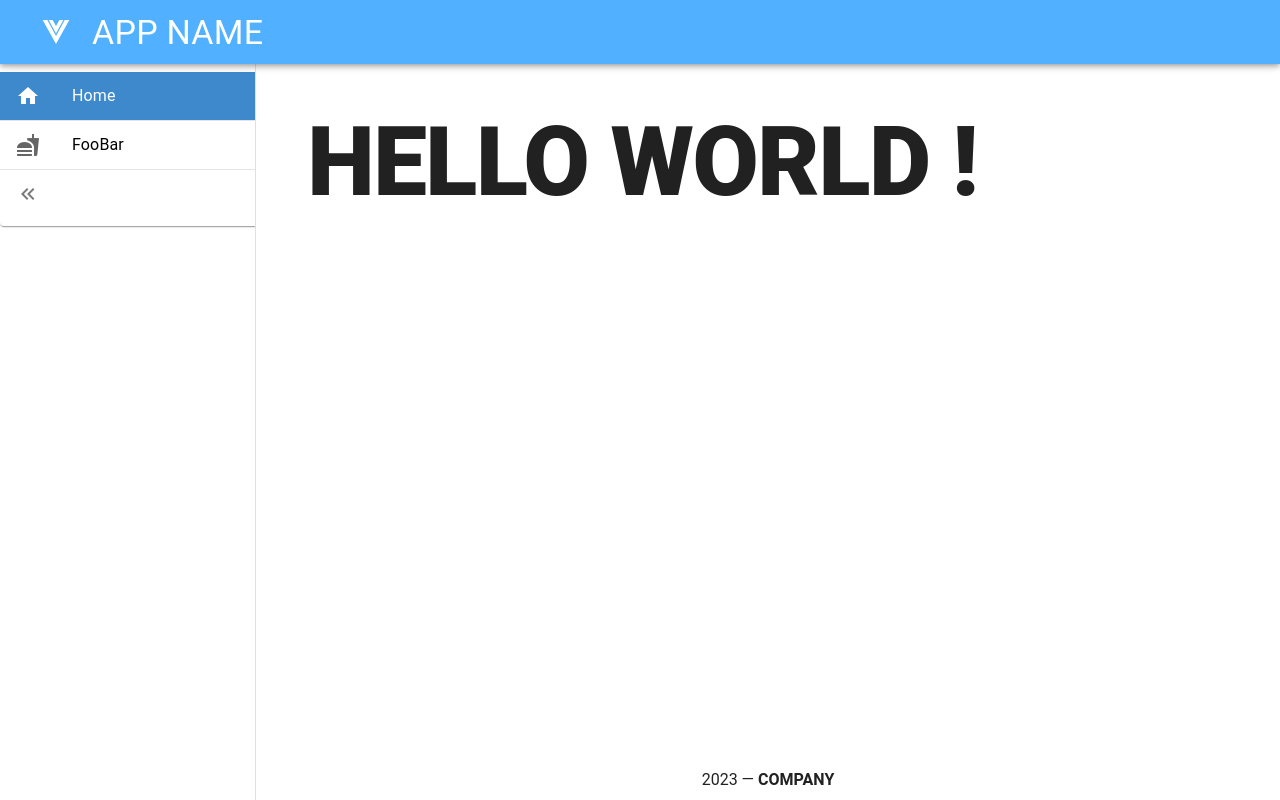
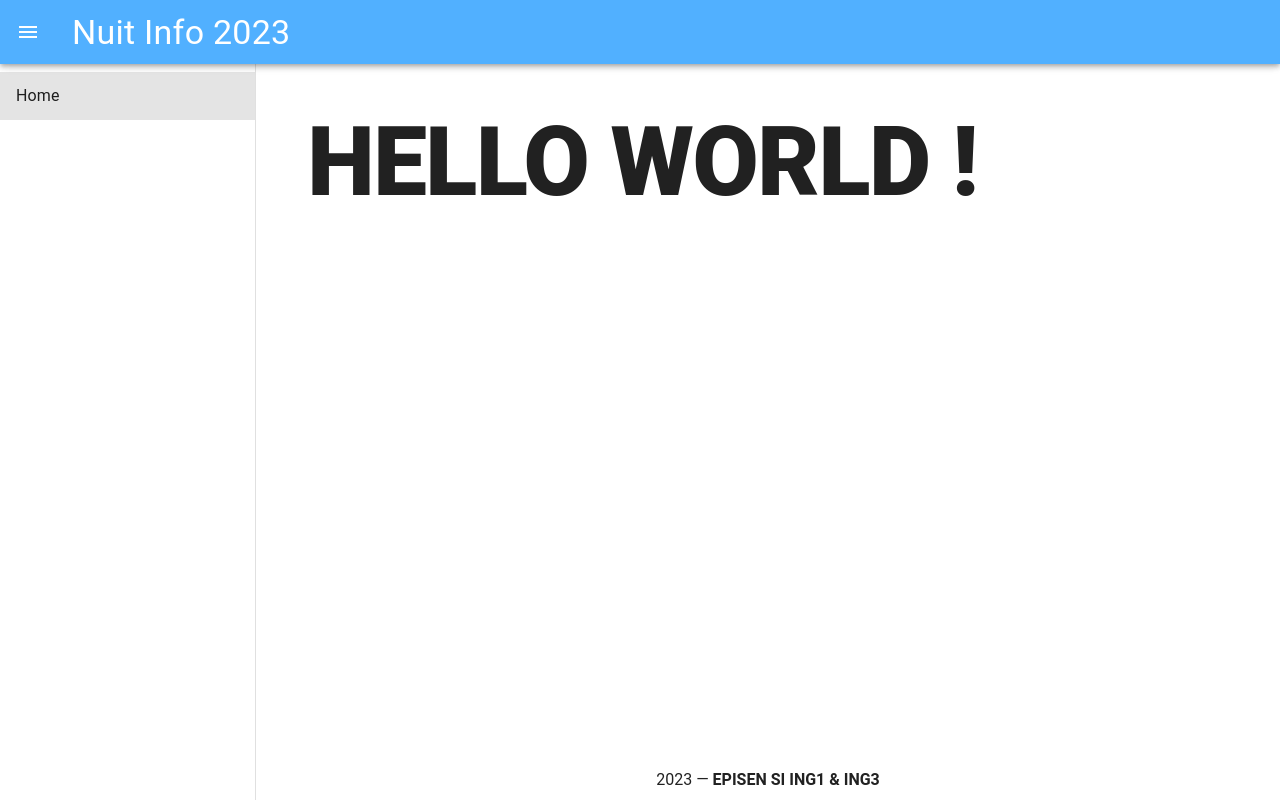
Before and after one commit to ThibaultNG/nuit-info-2023, a Vue app: page /home in a window 1280 px wide. Built offline with nearby package versions, Linux system fonts and the light colour scheme.

Commit message:
Routing overhaul

```diff
--- a/src/App.vue
+++ b/src/App.vue
@@ -1,9 +1,11 @@
 <template>
 	<v-app>
-		<v-app-bar color="primary-lighten-1" class="pl-10">
-			<v-icon size="x-large">mdi-vuejs</v-icon>
-			<v-app-bar-title class="text-h4">APP NAME</v-app-bar-title>
+		<v-app-bar color="primary-lighten-1">
+			<v-app-bar-nav-icon @click.stop="drawer = !drawer"></v-app-bar-nav-icon>
+			<v-app-bar-title class="text-h4">Nuit Info 2023</v-app-bar-title>
 		</v-app-bar>
+
+		<MainNavBar v-model="drawer" />
 
 		<v-main>
 			<div class="main-container">
@@ -11,11 +13,9 @@
 			</div>
 		</v-main>
 
-		<MainNavBar />
-
 		<v-footer app>
 			<div class="text-center w-100">
-				{{ new Date().getFullYear() }} — <strong>COMPANY</strong>
+				{{ new Date().getFullYear() }} — <strong>EPISEN SI ING1 & ING3</strong>
 			</div>
 		</v-footer>
 	</v-app>
@@ -24,6 +24,9 @@
 <script setup lang="ts">
 import { RouterView } from "vue-router";
 import MainNavBar from "./component/MainNavBar.vue";
+import { ref } from "vue";
+
+const drawer = ref<boolean>(true);
 </script>
 
 <style scoped>
--- a/src/component/MainNavBar.vue
+++ b/src/component/MainNavBar.vue
@@ -1,93 +1,25 @@
+import { RouteItemInfo } from '../router/RouteInfo';
 <template>
-	<v-navigation-drawer v-model:rail="isNavDrawerPinned">
-		<v-card class="mx-auto" width="300">
-			<v-list v-model:opened="openedListGroups" open-strategy="multiple">
-				<v-list-item
-					prepend-icon="mdi-home"
-					title="Home"
-					to="/home"
-					active-class="bg-primary-darken-2"
-					@click="emptyOpenedListGroup"
-				/>
+	<v-navigation-drawer :model-value="modelValue">
+		<v-list v-for="route in routes" :key="route.path">
+            <v-list-item :title="route.name" :to="route.path">
+            </v-list-item>
 
-				<v-divider />
 
-				<v-list-group
-					v-for="group in navLinkGroups"
-					:key="group.groupName"
-					:value="group.groupName"
-					:class="getGroupClass(group.groupName)"
-				>
-					<template #activator="{ props }">
-						<v-list-item
-							v-bind="props"
-							:prepend-icon="group.groupIcon"
-							:title="group.groupName"
-							:class="getGroupHeaderClass(group.groupName)"
-						/>
-					</template>
 
-					<v-list-item
-						v-for="item in group.itemList"
-						:key="group.groupName + item.name"
-						:title="item.name"
-						:to="item.link"
-						:prepend-icon="item.icon"
-						active-class="bg-primary"
-						@click="setActiveGroup(group.groupName)"
-					/>
-
-					<v-divider />
-				</v-list-group>
-
-				<v-divider />
-
-				<v-list-item
-					:prepend-icon="
-						isNavDrawerPinned ? 'mdi-chevron-double-right' : 'mdi-chevron-double-left'
-					"
-					@click="toggleNavPin"
-				/>
-			</v-list>
-		</v-card>
+        </v-list>
 	</v-navigation-drawer>
 </template>
 
 <script setup lang="ts">
-import { ref, watch } from "vue";
-import type RouteGroupInfo from "@/router/RouteInfo";
-import { fooNavLinks } from "@/modules/foobar/routes/foobarRoutes";
+import type { RouteRecordRaw } from 'vue-router';
+import routes from '@/router/routes';
 
-const isNavDrawerPinned = ref<boolean>(false);
-const activeGroupName = ref<string>();
-const openedListGroups = ref<string[]>([]);
-const navLinkGroups: RouteGroupInfo[] = [...fooNavLinks];
+const props = defineProps<{
+	modelValue: boolean;
+}>();
 
-function getGroupClass(groupName: string): string {
-	if (groupName == activeGroupName.value) return "bg-primary-lighten-5";
-	return "bg-white";
-}
-
-function getGroupHeaderClass(groupName: string): string {
-	if (groupName == activeGroupName.value) return "bg-primary-darken-2";
-	return "bg-white";
-}
-
-function setActiveGroup(groupName: string): void {
-	activeGroupName.value = groupName;
-}
-
-function toggleNavPin(): void {
-	isNavDrawerPinned.value = !isNavDrawerPinned.value;
-	if (isNavDrawerPinned.value) openedListGroups.value = [];
-}
-
-watch(openedListGroups, (newList) => {
-	if (newList.length) isNavDrawerPinned.value = false;
-});
-
-function emptyOpenedListGroup(): void {
-	openedListGroups.value = [];
-	activeGroupName.value = "";
-}
+const emit = defineEmits<{
+	(e: "update:modelValue", value: boolean): void;
+}>();
 </script>
--- a/src/modules/foobar/routes/foobarRoutes.ts
+++ /dev/null
@@ -1,33 +0,0 @@
-import type { RouteRecordRaw } from "vue-router";
-import type RouteGroupInfo from "@/router/RouteInfo";
-
-export const fooRoutes: RouteRecordRaw[] = [
-	{
-		path: "/foobar",
-		component: () => import("@/modules/foobar/FooMain.vue"),
-		redirect: { name: "game-home" },
-		children: [
-			{
-				path: "foo",
-				name: "foo-page",
-				component: () => import("@/modules/foobar/views/FooPage.vue")
-			},
-			{
-				path: "bar",
-				name: "bar-page",
-				component: () => import("@/modules/foobar/views/BarPage.vue")
-			}
-		]
-	}
-];
-
-export const fooNavLinks: RouteGroupInfo[] = [
-	{
-		groupName: "FooBar",
-		groupIcon: "mdi-food",
-		itemList: [
-			{ name: "Foo", link: "/foobar/foo", icon: "mdi-soccer" },
-			{ name: "Bar", link: "/foobar/bar", icon: "mdi-dumbbell" }
-		]
-	}
-];
--- a/src/router/index.ts
+++ b/src/router/index.ts
@@ -1,5 +1,5 @@
 import { createRouter, createWebHistory, type Router } from "vue-router";
-import { fooRoutes } from "@/modules/foobar/routes/foobarRoutes";
+import routes from "./routes";
 
 const router: Router = createRouter({
 	history: createWebHistory(import.meta.env.BASE_URL),
@@ -8,11 +8,11 @@ const router: Router = createRouter({
 			path: "/",
 			redirect: "/home"
 		},
+		...routes,
 		{
 			path: "/home",
 			component: () => import("@/views/HomePage.vue")
 		},
-		...fooRoutes,
 		{
 			path: "/:pathMatch(.*)*",
 			component: () => import("@/views/Error404Page.vue")
--- /dev/null
+++ b/src/router/routes.ts
@@ -0,0 +1,11 @@
+import type { RouteRecordRaw } from "vue-router";
+
+const routes: RouteRecordRaw[] = [
+	{
+		path: "/home",
+		name: "Home",
+		component: () => import("@/views/HomePage.vue")
+	}
+];
+
+export default routes;
```
